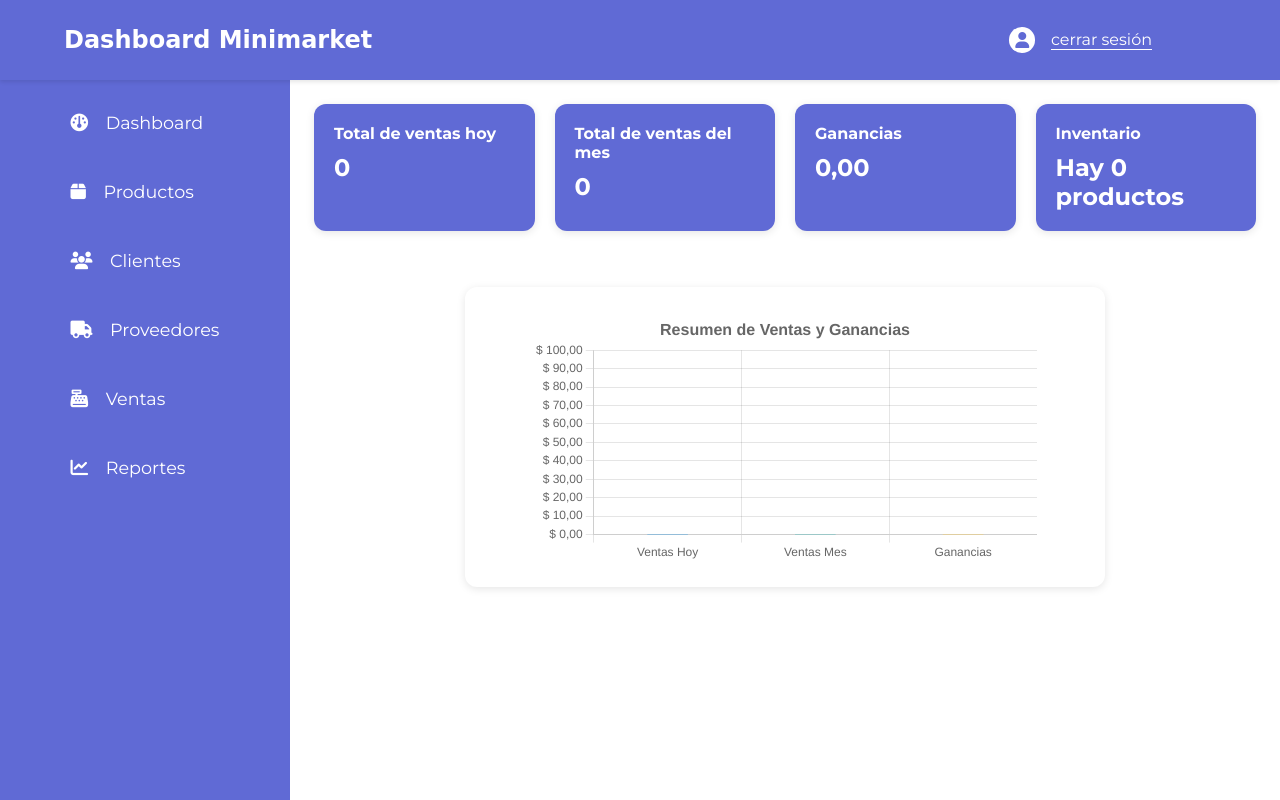
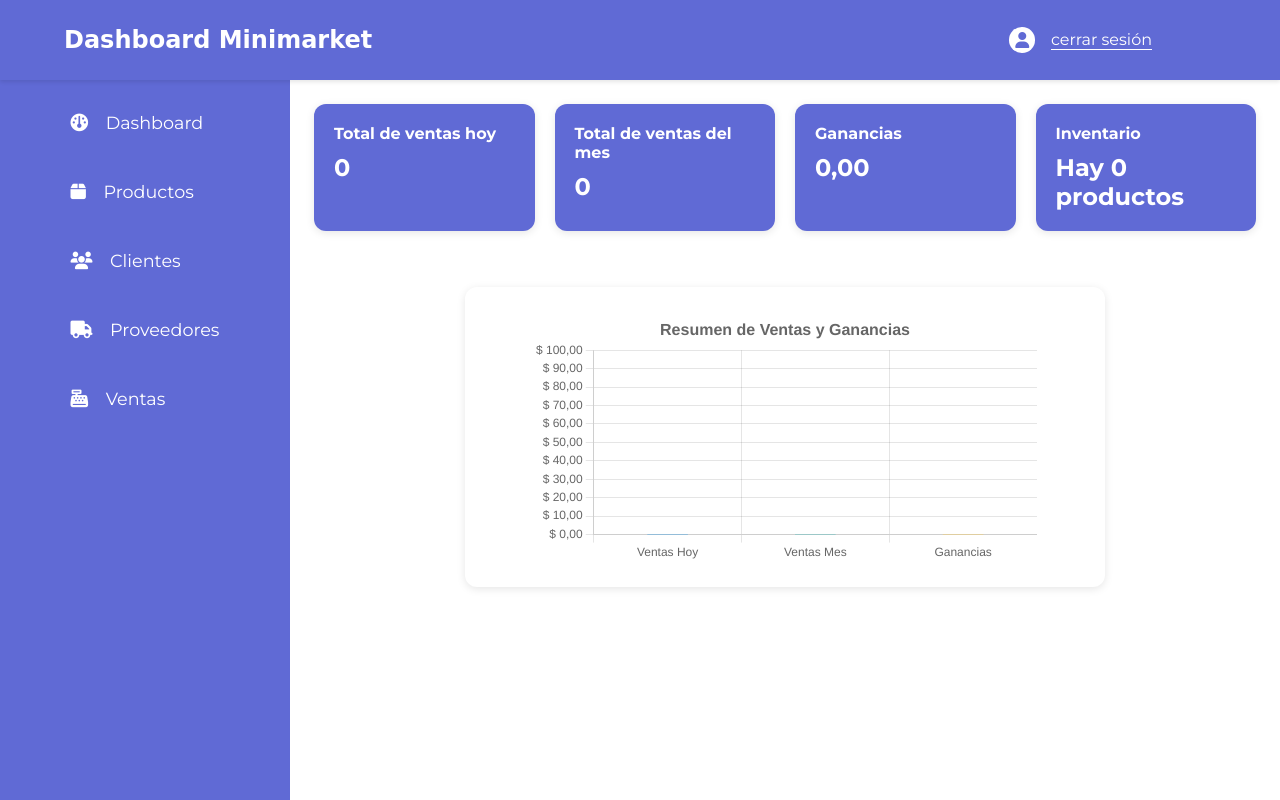
Before and after one commit to AndresDev-20/Minimarket_FullStack_Django, a Django app: page /dashboard/ in a window 1280 px wide. Run offline with Django 5.2, Linux system fonts and the light colour scheme; the visitor is signed in with stand-in values (Sample User, id 1); data that the repository does not hold is empty.

Commit message:
End Update

```diff
--- a/templates/layout/menu.html
+++ b/templates/layout/menu.html
@@ -4,5 +4,4 @@
   <li><a href="{% url 'customer' %}"><i class="fa-solid fa-users"></i> Clientes</a></li>
   <li><a href="{% url 'supplier' %}"><i class="fa-solid fa-truck"></i> Proveedores</a></li>
   <li><a href="{% url 'sales' %}"><i class="fa-solid fa-cash-register"></i> Ventas</a></li>
-  <li><a href="#"><i class="fa-solid fa-chart-line"></i> Reportes</a></li>
 </ul>
```
